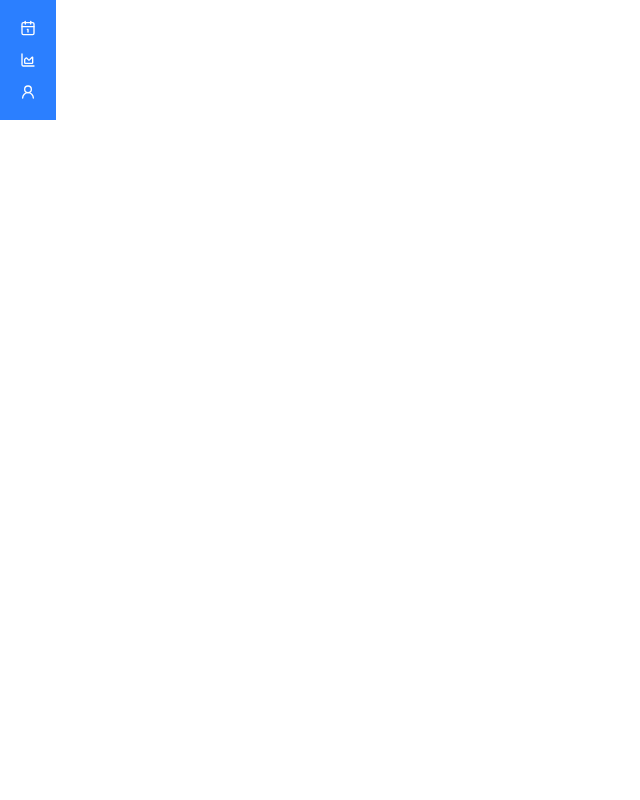
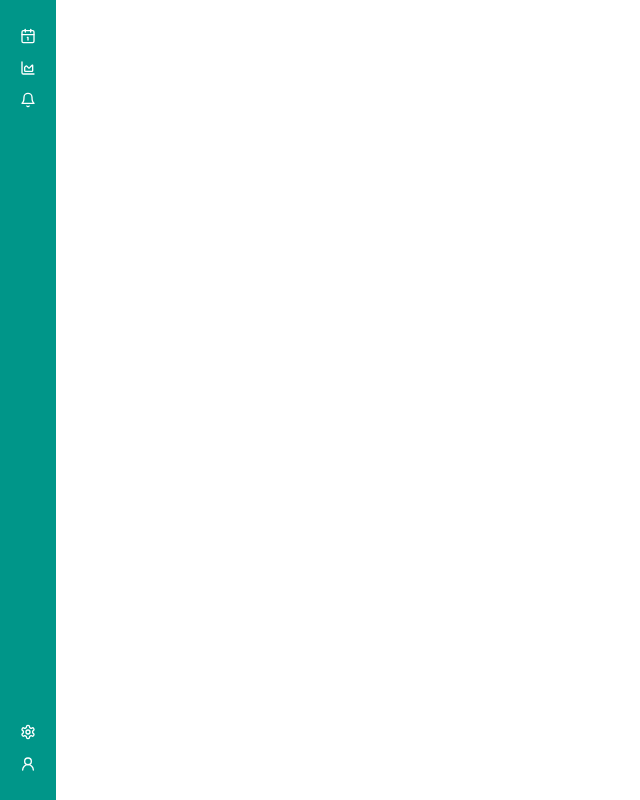
Before and after one commit to Gygee03/calendar-project, a React (Vite) app: page / in a window 1280 px wide. Shown: the whole page, without its empty margins (0-640 px from the left). Built offline with nearby package versions, Linux system fonts and the light colour scheme.

Commit message:
SideNavBar-Finish

```diff
--- a/src/App.jsx
+++ b/src/App.jsx
@@ -1,5 +1,5 @@
 import './App.css'
-import SideNavBar from './components/sideBar'
+import SideNavBar from './components/SideBar'
 
 function App() {
   return (
--- a/src/components/SideBar.jsx
+++ b/src/components/SideBar.jsx
@@ -1,16 +1,28 @@
 import { LuCalendar1 } from "react-icons/lu";
 import { LuChartArea } from "react-icons/lu";
 import { LuUserRound } from "react-icons/lu";
+import { LuBell } from "react-icons/lu";
+import { LuSettings } from "react-icons/lu";
 
 const SideNavBar = () => {
     return (
         <div>
-            <div className='bg-blue-500 text-white w-fit p-3'>
-                <ul className="flex flex-col justify-center items-center">
-                    <li className="w-8 h-8 flex justify-center items-center"><LuCalendar1 /></li>
-                    <li className="w-8 h-8 flex justify-center items-center"><LuChartArea /></li>
-                    <li className="w-8 h-8 flex justify-center items-center"><LuUserRound /></li>
-                </ul>
+            <div className='flex flex-col justify-between bg-teal-600 text-white w-fit h-screen px-3 py-5'>
+                <div>
+                    <ul className="flex flex-col justify-center items-center">
+                        <li className="w-8 h-8 flex justify-center items-center"><LuCalendar1 /></li>
+                        <li className="w-8 h-8 flex justify-center items-center"><LuChartArea /></li>
+                        <li className="w-8 h-8 flex justify-center items-center"><LuBell /></li>
+                    </ul>
+                </div>
+
+                <div>
+                    <ul className="flex flex-col justify-center items-center">
+                        <li className="w-8 h-8 flex justify-center items-center"><LuSettings /></li>
+                        <li className="w-8 h-8 flex justify-center items-center"><LuUserRound /></li>
+                    </ul>
+                </div>
+
             </div>
         </div>
     )
--- a/vite.config.js
+++ b/vite.config.js
@@ -10,4 +10,10 @@ export default defineConfig({
     babel({ presets: [reactCompilerPreset()] }),
     tailwindcss(),
   ],
+  server: {
+    watch: {
+      usePolling: true,
+      interval: 100,
+    },
+  },
 })
```
Also changed, not shown: src/components/icons.jsx (deleted).
